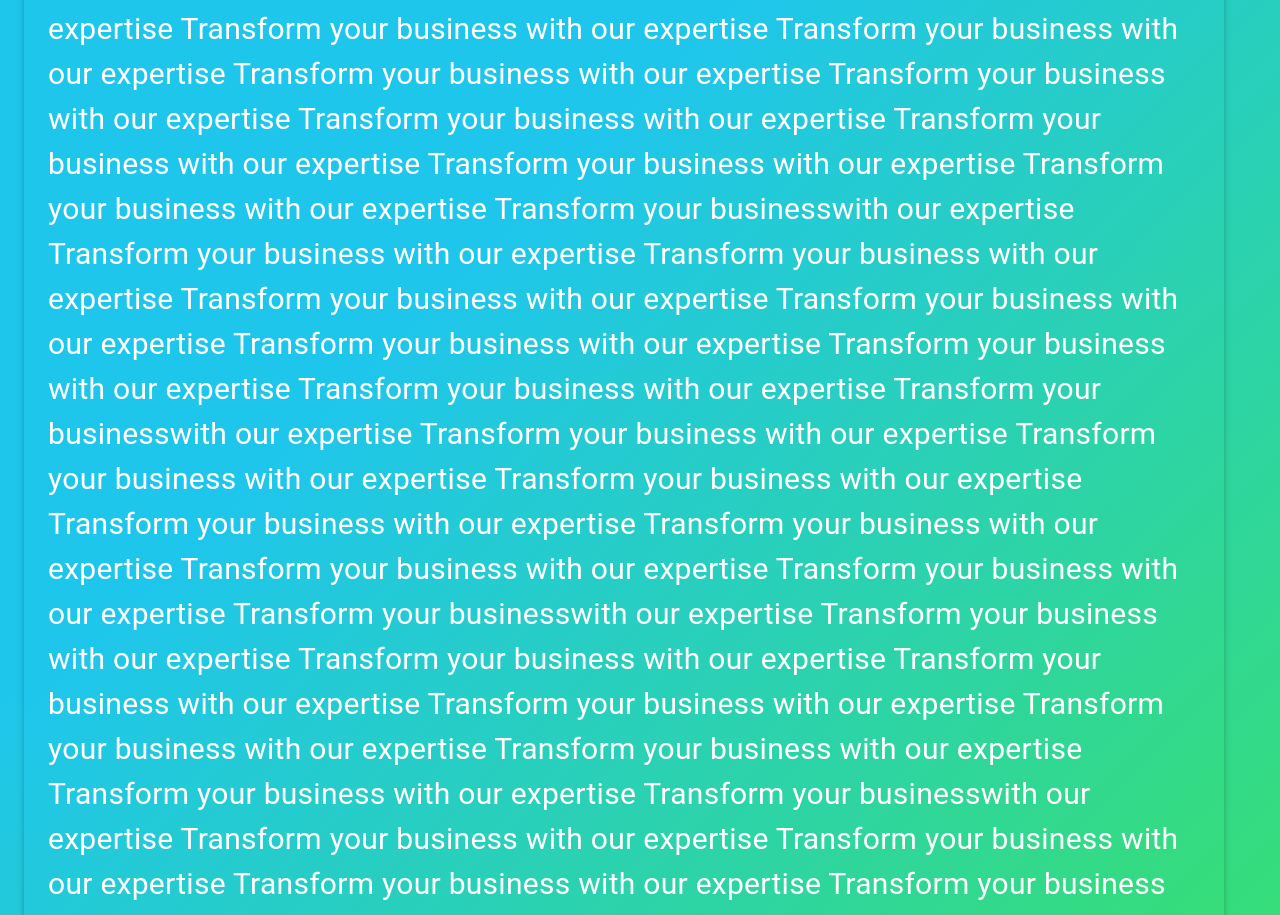
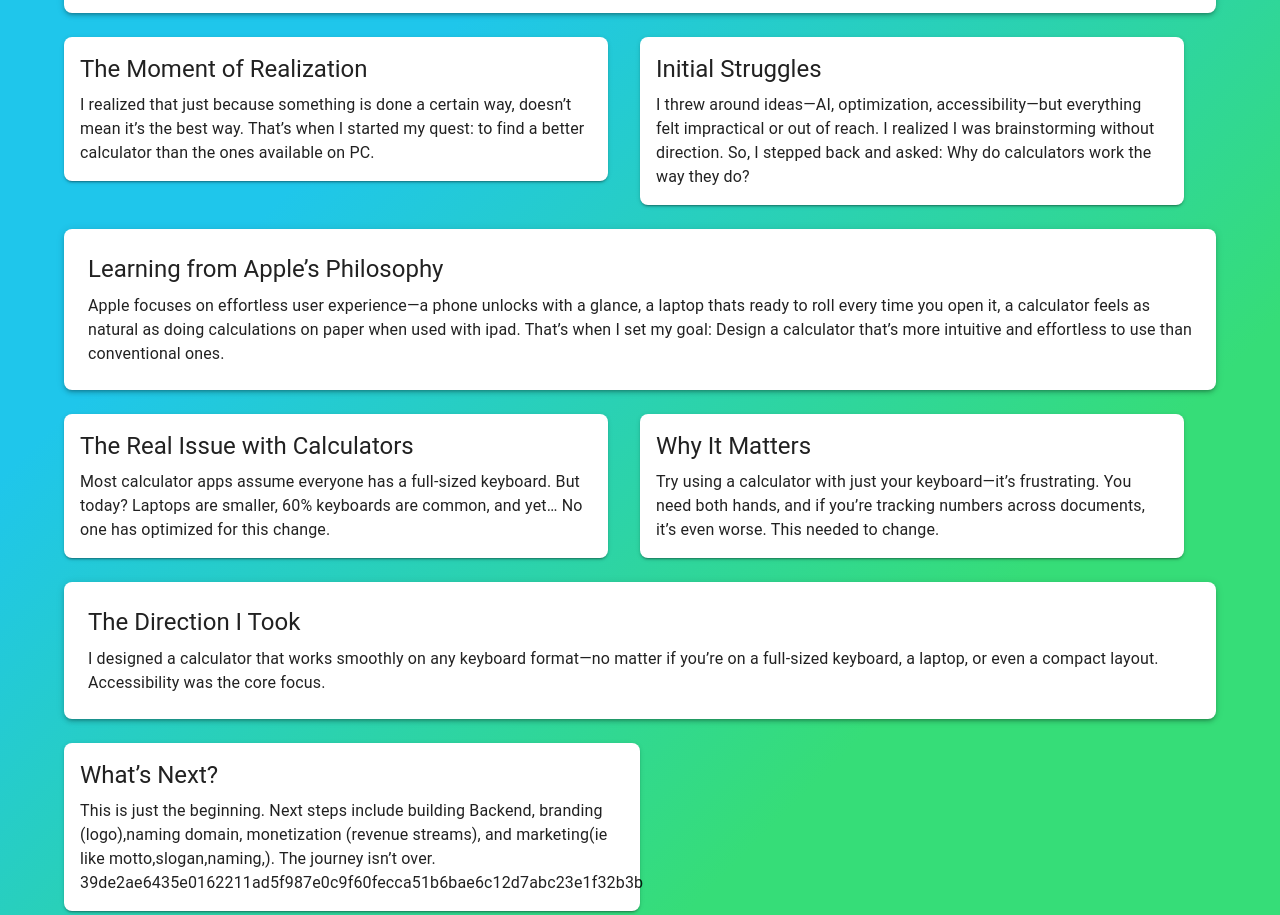
Before and after one commit to mshashikanth7/PublicCal, a React app: page /#/Explore in a window 1280 px wide. Shown: the part 259-1174 px from the top of the page. Built offline with nearby package versions, Linux system fonts and the light colour scheme.

Commit message:
final build,cleard check logs
finalized header name , fixed logo routing, added a logo , fixed purpose anchor, added lets expler page, changed animation of footer icons etc

```diff
--- a/src/PlainComponent.js
+++ b/src/PlainComponent.js
@@ -1,119 +1,168 @@
-import React from "react";
-import {
-  Container,
-  Typography,
-  Grid,
-  Paper,
-  Card,
-  CardContent,
-  Button,
-  Box,
-} from "@mui/material";
+import React, { useState, useEffect } from "react";
+import { Container, Typography, Grid, Paper } from "@mui/material";
 import "bootstrap/dist/css/bootstrap.min.css";
 
-const MuiBootstrapSection = () => {
+const AboutProject = () => {
+  const [scrollY, setScrollY] = useState(0);
+
+  useEffect(() => {
+    const handleScroll = () => {
+      setScrollY(window.scrollY);
+    };
+
+    window.addEventListener("scroll", handleScroll);
+    return () => window.removeEventListener("scroll", handleScroll);
+  }, []);
+
   return (
     <div
-      className="py-5"
+      className="position-relative py-5"
       style={{
         background: "linear-gradient(315deg, #36dd78 30%, #1fc6eb 74%)",
         minHeight: "100vh",
+        overflow: "hidden",
       }}
     >
-      <Container maxWidth="xl" className="py-4">
-        {/* Header Section */}
+      {/* Floating Background Effect
+      <div
+        className="position-absolute w-100"
+        style={{
+          height: "300px",
+          background:
+            "radial-gradient(circle, rgba(255,255,255,0.3) 10%, rgba(0,0,0,0) 80%)",
+          borderRadius: "50%",
+          top: `${scrollY * 0.3}px`,
+          left: `${scrollY * 0.2}px`,
+          transform: `translate(-50%, -50%)`,
+          transition: "transform 0.2s ease-out",
+        }}
+      ></div> */}
 
-        {/* Main Content Grid */}
+      <Container maxWidth="lg">
+        <Paper elevation={3} className="p-4 rounded-3 mb-4">
+          <Typography variant="h4" align="center" gutterBottom>
+            The Thought Process Behind This Project
+          </Typography>
+          <Typography variant="body1" align="center">
+            This project technically started the moment Apple released the
+            calculator app on the iPad. Before that, I thought calculators were
+            just complete. But when I saw that app, something clicked.
+          </Typography>
+        </Paper>
+
+        {/* Problem Discovery */}
         <Grid container spacing={4}>
-          {/* CTA Section */}
-          <Grid item xs={12}>
-            <Paper
-              elevation={3}
-              className="p-4"
-              style={{
-                background: "linear-gradient(315deg, #36dd78 30%, #1fc6eb 74%)",
-                borderRadius: "12px",
-              }}
-            >
-              <div
-                className="d-flex flex-column flex-md-row justify-content-between align-items-center gap-3 "
-                style={{ backgroundColor: "10 101 10 0.4" }}
-              >
-                <div className="text-white">
-                  <Typography
-                    variant="h4"
-                    className="mb-2"
-                    style={{ textAlign: "center" }}
-                  >
-                    Ready to Get Started?
-                  </Typography>
-                  <Typography style={{ fontSize: "30px" }}>
-                    Transform your business with our expertise Transform your
-                    business with our expertise Transform your business with our
-                    expertise Transform your business with our expertise
-                    Transform your business with our expertise Transform your
-                    business with our expertise Transform your business with our
-                    expertise Transform your business with our expertise
-                    Transform your business with our expertise Transform your
-                    business with our expertise Transform your businesswith our
-                    expertise Transform your business with our expertise
-                    Transform your business with our expertise Transform your
-                    business with our expertise Transform your business with our
-                    expertise Transform your business with our expertise
-                    Transform your business with our expertise Transform your
-                    business with our expertise Transform your businesswith our
-                    expertise Transform your business with our expertise
-                    Transform your business with our expertise Transform your
-                    business with our expertise Transform your business with our
-                    expertise Transform your business with our expertise
-                    Transform your business with our expertise Transform your
-                    business with our expertise Transform your businesswith our
-                    expertise Transform your business with our expertise
-                    Transform your business with our expertise Transform your
-                    business with our expertise Transform your business with our
-                    expertise Transform your business with our expertise
-                    Transform your business with our expertise Transform your
-                    business with our expertise Transform your businesswith our
-                    expertise Transform your business with our expertise
-                    Transform your business with our expertise Transform your
-                    business with our expertise Transform your business with our
-                    expertise Transform your business with our expertise
-                    Transform your business with our expertise Transform your
-                    business with our expertise Transform your businesswith our
-                    expertise Transform your business with our expertise
-                    Transform your business with our expertise Transform your
-                    business with our expertise Transform your business with our
-                    expertise Transform your business with our expertise
-                    Transform your business with our expertise Transform your
-                    business with our expertise Transform your businesswith our
-                    expertise Transform your business with our expertise
-                    Transform your business with our expertise Transform your
-                    business with our expertise Transform your business with our
-                    expertise Transform your business with our expertise
-                    Transform your business with our expertise Transform your
-                    business with our expertise Transform your businesswith our
-                    expertise Transform your business with our expertise
-                    Transform your business with our expertise Transform your
-                    business with our expertise Transform your business with our
-                    expertise Transform your business with our expertise
-                    Transform your business with our expertise Transform your
-                    business with our expertise Transform your businesswith our
-                    expertise Transform your business with our expertise
-                    Transform your business with our expertise Transform your
-                    business with our expertise Transform your business with our
-                    expertise Transform your business with our expertise
-                    Transform your business with our expertise Transform your
-                    business with our expertise Transform your business with our
-                    expertise Transform your business with our expertise
-                  </Typography>
-                </div>
-              </div>
+          <Grid item xs={12} md={6}>
+            <Paper elevation={2} className="p-3 rounded-3">
+              <Typography variant="h5" gutterBottom>
+                The Moment of Realization
+              </Typography>
+              <Typography variant="body1">
+                I realized that just because something is done a certain way,
+                doesn’t mean it’s the best way. That’s when I started my quest:
+                to find a better calculator than the ones available on PC.
+              </Typography>
+            </Paper>
+          </Grid>
+
+          <Grid item xs={12} md={6}>
+            <Paper elevation={2} className="p-3 rounded-3">
+              <Typography variant="h5" gutterBottom>
+                Initial Struggles
+              </Typography>
+              <Typography variant="body1">
+                I threw around ideas—AI, optimization, accessibility—but
+                everything felt impractical or out of reach. I realized I was
+                brainstorming without direction. So, I stepped back and asked:
+                Why do calculators work the way they do?
+              </Typography>
             </Paper>
           </Grid>
         </Grid>
+
+        {/* Inspiration from Apple */}
+        <Paper elevation={3} className="p-4 rounded-3 my-4">
+          <Typography variant="h5" gutterBottom>
+            Learning from Apple’s Philosophy
+          </Typography>
+          <Typography variant="body1">
+            Apple focuses on effortless user experience—a phone unlocks with a
+            glance, a laptop thats ready to roll every time you open it, a
+            calculator feels as natural as doing calculations on paper when used
+            with ipad. That’s when I set my goal: Design a calculator that’s
+            more intuitive and effortless to use than conventional ones.
+          </Typography>
+        </Paper>
+
+        {/* The Real Problem */}
+        <Grid container spacing={4}>
+          <Grid item xs={12} md={6}>
+            <Paper elevation={2} className="p-3 rounded-3">
+              <Typography variant="h5" gutterBottom>
+                The Real Issue with Calculators
+              </Typography>
+              <Typography variant="body1">
+                Most calculator apps assume everyone has a full-sized keyboard.
+                But today? Laptops are smaller, 60% keyboards are common, and
+                yet… No one has optimized for this change.
+              </Typography>
+            </Paper>
+          </Grid>
+
+          <Grid item xs={12} md={6}>
+            <Paper elevation={2} className="p-3 rounded-3">
+              <Typography variant="h5" gutterBottom>
+                Why It Matters
+              </Typography>
+              <Typography variant="body1">
+                Try using a calculator with just your keyboard—it’s frustrating.
+                You need both hands, and if you’re tracking numbers across
+                documents, it’s even worse. This needed to change.
+              </Typography>
+            </Paper>
+          </Grid>
+        </Grid>
+
+        {/* The Solution */}
+        <Paper elevation={3} className="p-4 rounded-3 my-4">
+          <Typography variant="h5" gutterBottom>
+            The Direction I Took
+          </Typography>
+          <Typography variant="body1">
+            I designed a calculator that works smoothly on any keyboard
+            format—no matter if you’re on a full-sized keyboard, a laptop, or
+            even a compact layout. Accessibility was the core focus.
+          </Typography>
+        </Paper>
+
+        {/* Final Thoughts */}
+        <Grid container spacing={0}>
+          <Grid item xs={12} md={6}>
+            <Paper elevation={2} className="p-3 rounded-3">
+              <Typography variant="h5" gutterBottom>
+                What’s Next?
+              </Typography>
+              <Typography variant="body1">
+                This is just the beginning. Next steps include building Backend,
+                branding (logo),naming domain, monetization (revenue streams),
+                and marketing(ie like motto,slogan,naming,). The journey isn’t
+                over.
+                39de2ae6435e0162211ad5f987e0c9f60fecca51b6bae6c12d7abc23e1f32b3b
+              </Typography>
+            </Paper>
+          </Grid>
+        </Grid>
+
+        {/* Closing Message */}
+        <Paper elevation={3} className="p-4 rounded-3 mt-4">
+          <Typography variant="h4" align="center" gutterBottom>
+            "I'm glad I looked in a direction everyone ignored. It was worth
+            it."
+          </Typography>
+        </Paper>
       </Container>
     </div>
   );
 };
 
-export default MuiBootstrapSection;
+export default AboutProject;
--- a/src/components/FooterComp/Footer.css
+++ b/src/components/FooterComp/Footer.css
@@ -47,7 +47,7 @@
 }
 .btna:hover {
   transform: scale(1.4);
-  background: linear-gradient(315deg, #36dd78 10%, #1fc6eb);
+  background: linear-gradient(315deg, #36dd793f 10%, #1fc6eb4b);
   border-radius: 20px;
 }
 .i {
--- a/src/components/KeyMap/RadioButtonGroup.js
+++ b/src/components/KeyMap/RadioButtonGroup.js
@@ -22,7 +22,7 @@ const RadioButtonGroup = ({ onOptionChange }) => {
           id="demo-row-radio-buttons-group-label "
           className="d-flex justify-content-center"
         >
-          Mode
+          Mapping
         </FormLabel>
         <RadioGroup
           row
--- a/src/components/NavBarComp/NavBar.js
+++ b/src/components/NavBarComp/NavBar.js
@@ -63,7 +63,7 @@ export const NavBar = () => {
               }
               style={{ margin: "0 20px" }}
             >
-              Trans
+              Mapped Calculator
             </Nav.Link>
 
             {/* <Nav.Link
--- a/src/components/TransFormer/KButton.js
+++ b/src/components/TransFormer/KButton.js
@@ -77,7 +77,7 @@ const KButton = ({ value }) => {
       e.key !== "Alt"
     ) {
       setKeyInput(e.key);
-      console.log(e.key);
+      //console.log(e.key);
     }
   };
 
```
Also changed, not shown: src/KeyCollect.js (+8 -8 lines), src/Tcal.js (+13 -13 lines), src/components/FooterComp/Footer.js (+14 -2 lines), src/components/calComp/Button.js (+6 -6 lines).
